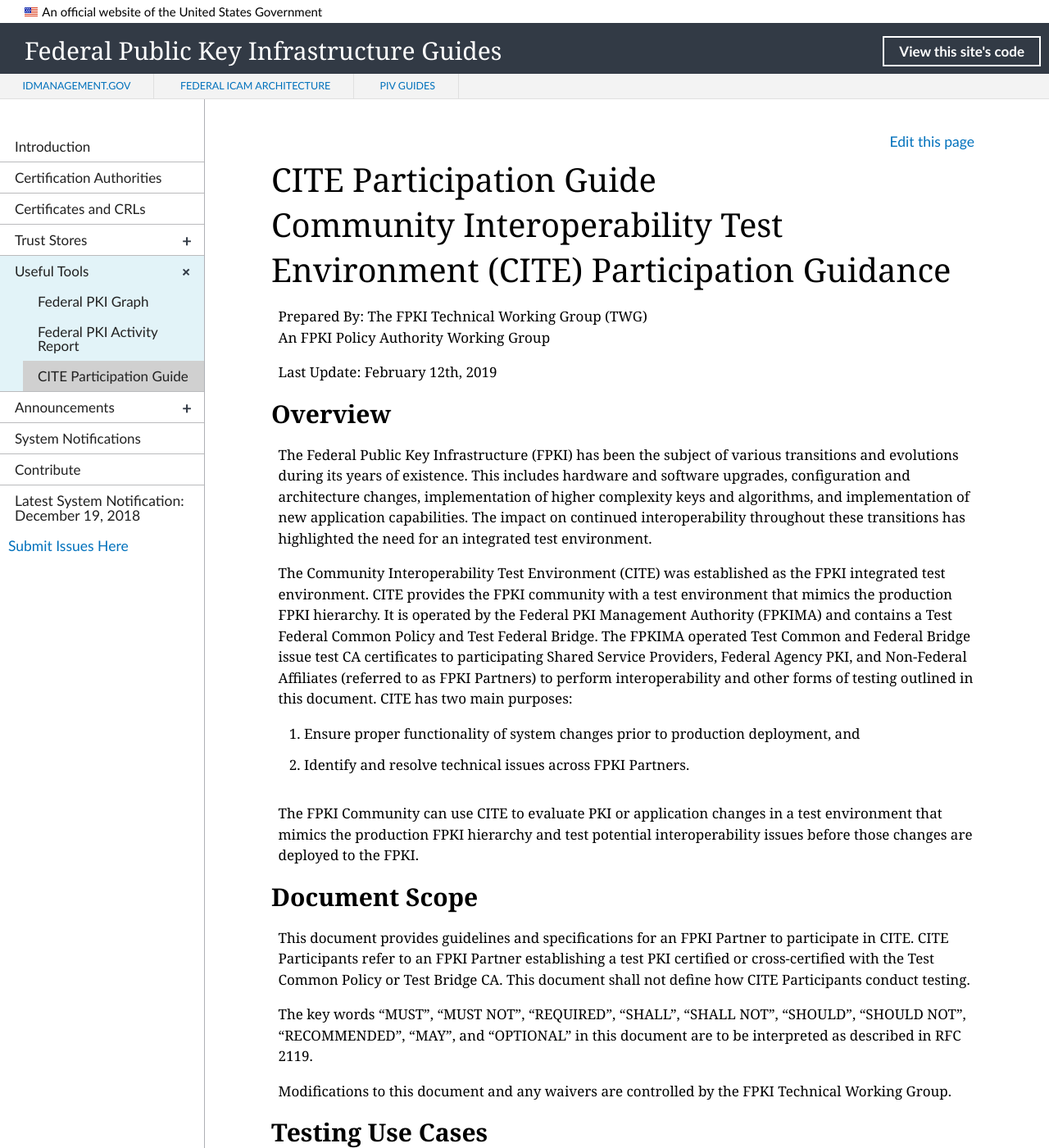
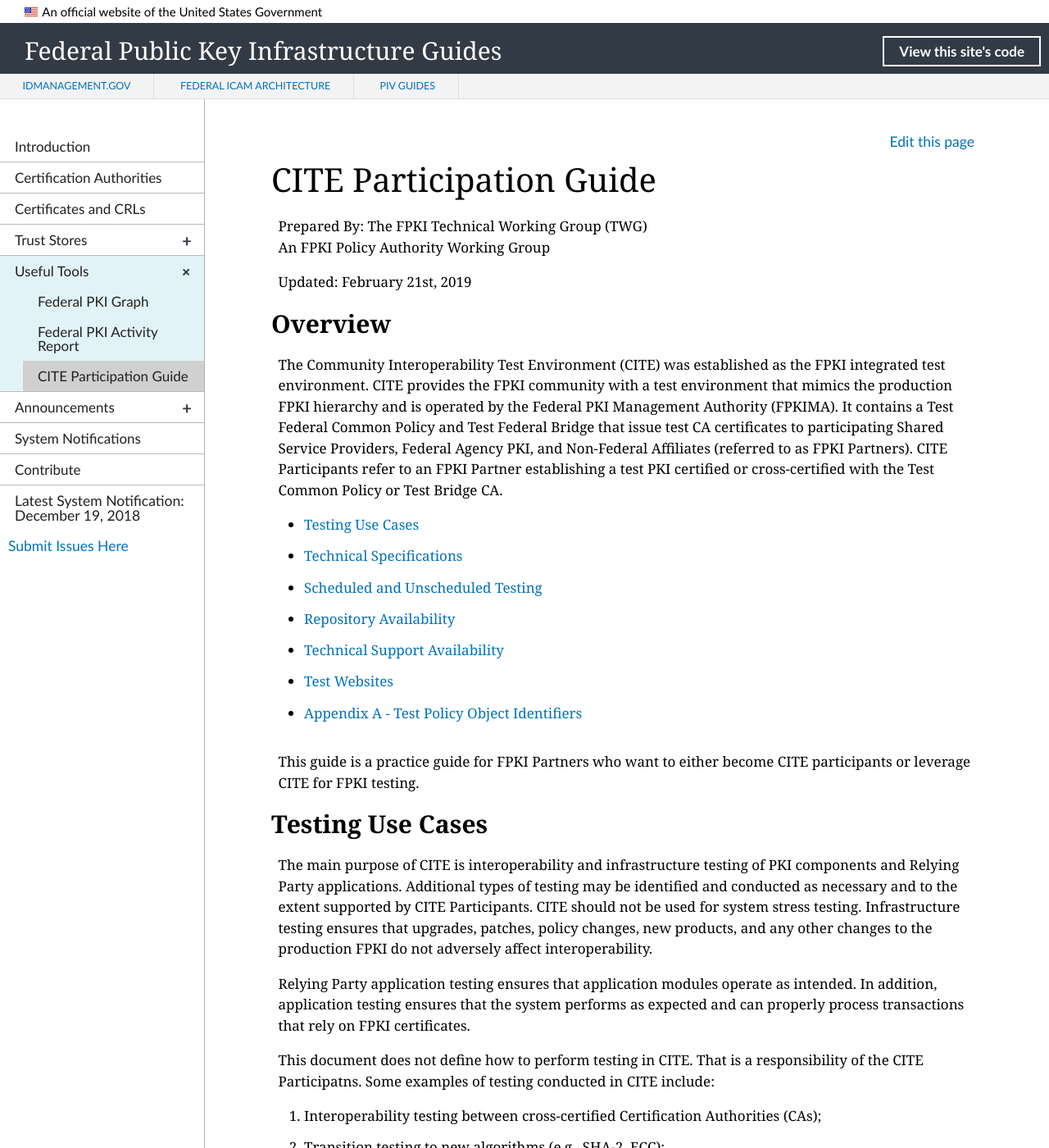
Before and after one commit to GSA/fpki-guides, a Jekyll site: the page built from _tools/cite-guide.md, in a window 1280 px wide and 1400 px high. Shown: the whole window at 82% size. Built offline with Jekyll 4.4.1, drawn with Linux system fonts in a browser that asks for light colours; nearby versions of some CDN libraries; library files that are not in the unit come from our copies; some of the changed text lies outside the part shown.

Commit message:
Integrate Comments
- Removed Title.
- Added links to each section for easy navigation.
- Integrated portions of document scope into overview and technical specifications and removed the section.
- Removed waiver requirement as this is a practice guide.
- Integrated portions of terms and conditions into technical specifications and removed the section.

```diff
--- a/_tools/cite-guide.md
+++ b/_tools/cite-guide.md
@@ -5,31 +5,24 @@
 permalink: /tools/citeguide/
 ---
 
-# Community Interoperability Test Environment (CITE) Participation Guidance
-
 Prepared By: The FPKI Technical Working Group (TWG)  <br>
 An FPKI Policy Authority Working Group
 
-Last Update: February 12th, 2019 <br>
+Updated: February 21st, 2019 <br>
 
 ## Overview
 
-The Federal Public Key Infrastructure (FPKI) has been the subject of various transitions and evolutions during its years of existence. This includes hardware and software upgrades, configuration and architecture changes, implementation of higher complexity keys and algorithms, and implementation of new application capabilities. The impact on continued interoperability throughout these transitions has highlighted the need for an integrated test environment.
+The Community Interoperability Test Environment (CITE) was established as the FPKI integrated test environment. CITE provides the FPKI community with a test environment that mimics the production FPKI hierarchy and is operated by the Federal PKI Management Authority (FPKIMA). It contains a Test Federal Common Policy and Test Federal Bridge that issue test CA certificates to participating Shared Service Providers, Federal Agency PKI, and Non-Federal Affiliates (referred to as FPKI Partners). CITE Participants refer to an FPKI Partner establishing a test PKI certified or cross-certified with the Test Common Policy or Test Bridge CA.
 
-The Community Interoperability Test Environment (CITE) was established as the FPKI integrated test environment. CITE provides the FPKI community with a test environment that mimics the production FPKI hierarchy. It is operated by the Federal PKI Management Authority (FPKIMA) and contains a Test Federal Common Policy and Test Federal Bridge. The FPKIMA operated Test Common and Federal Bridge issue test CA certificates to participating Shared Service Providers, Federal Agency PKI, and Non-Federal Affiliates (referred to as FPKI Partners) to perform interoperability and other forms of testing outlined in this document. CITE has two main purposes:
+- [Testing Use Cases](#testing-use-cases)
+- [Technical Specifications](#technical-specifications)
+- [Scheduled and Unscheduled Testing](#scheduled-and-unscheduled-testing)
+- [Repository Availability](#repository-availability)
+- [Technical Support Availability](#technical-support-availability)
+- [Test Websites](#test-websites)
+- [Appendix A - Test Policy Object Identifiers](#appendix-a-test-policy-object-identifiers)
 
-1. Ensure proper functionality of system changes prior to production deployment, and
-2. Identify and resolve technical issues across FPKI Partners.
-
-The FPKI Community can use CITE to evaluate PKI or application changes in a test environment that mimics the production FPKI hierarchy and test potential interoperability issues before those changes are deployed to the FPKI. <br>
-
-## Document Scope
-
-This document provides guidelines and specifications for an FPKI Partner to participate in CITE. CITE Participants refer to an FPKI Partner establishing a test PKI certified or cross-certified with the Test Common Policy or Test Bridge CA. This document shall not define how CITE Participants conduct testing.
-
-The key words "MUST", "MUST NOT", "REQUIRED", "SHALL", "SHALL NOT", "SHOULD", "SHOULD NOT", "RECOMMENDED",  "MAY", and "OPTIONAL" in this document are to be interpreted as described in RFC 2119.
-
-Modifications to this document and any waivers are controlled by the FPKI Technical Working Group. <br>
+This guide is a practice guide for FPKI Partners who want to either become CITE participants or leverage CITE for FPKI testing.
 
 ## Testing Use Cases
 
@@ -37,7 +30,7 @@
 
 Relying Party application testing ensures that application modules operate as intended. In addition, application testing ensures that the system performs as expected and can properly process transactions that rely on FPKI certificates.
 
-Some examples of testing conducted in CITE include:
+This document does not define how to perform testing in CITE. That is a responsibility of the CITE Participatns. Some examples of testing conducted in CITE include:
 1. Interoperability testing between cross-certified Certification Authorities (CAs);
 2. Transition testing to new algorithms (e.g., SHA-2, ECC);
 3. PIV and PIV-I card interoperability testing;
@@ -46,15 +39,9 @@
 
 When testing is successful in CITE, assurance is gained that the proposed change(s) will operate in the production FPKI as intended. When tests fail in the CITE, issues are identified and addressed without production FPKI impact. <br>
 
-## Terms and Conditions
-
-To ensure CITE provides effective services and comprehensive test results, each CITE participant should emulate its production environment as closely as possible in CITE. To the extent possible, the test environment should include the same products, logical architecture, and community integration relationships as in the production environment.
-
-The closer the test environment is to the production, the more likely issues can be discovered and resolved early in the development and testing process. For example, if a Federal Agency PKI includes both HTTP and LDAP URIs in its production certificates, both types of URIs should be included in its CITE test certificates, along with operational repositories corresponding to those URIs. Therefore, both methods available in production can be tested in the CITE. <br>
-
 ## Technical Specifications
 
-CITE participants shall follow the below technical specifications.
+The FPKI Community can use CITE to evaluate PKI or application changes in a test environment that mimics the production FPKI hierarchy and test potential interoperability issues before those changes are deployed to the FPKI. CITE participants shall follow the below technical specifications.
 
 1. The CITE Participant services shall be internet accessible.
 2. Repository availability and technical support should be maintained as detailed in the [Repository Availability](#repository-availability) and [Technical Support Availability](#technical-support-availability) sections.
@@ -70,10 +57,10 @@
     1. Test certificates and CRL profiles (including version, key length, extensions, and syntax) shall match that of the production environment.
     2. The CITE CRLs may have a longer validation period than is required in production.
     3. The CITE CA certificates and cross-certificates shall depict the same trust relationships as in the production environment.
-    4. CITE Participants should assert test certificate policy Object Identifiers (OIDs), when testing with CITE. See [Appendix A](#appendix-a) for test OIDs and their production equivalent.
+    4. CITE Participants should assert test certificate policy Object Identifiers (OIDs), when testing with CITE. See [Appendix A - Test Policy Object Identifiers](#appendix-a-test-policy-object-identifiers) for test OIDs and their production equivalent.
     5. Resource references (such as CRL Distribution Points and Authority Information Access (AIA) points in the CITE certificates shall correspond to appropriately functional repositories.
 
-{% include alert-warning.html content="If publicly posting private keys for testing purposes, the corresponding certificates are required to assert test certificate policy OIDs (see [Appendix A](#appendix-a) for test certificate policy OIDs)." %} <br>
+{% include alert-warning.html content="If publicly posting private keys for testing purposes, the corresponding certificates are required to assert test certificate policy OIDs [Appendix A - Test Policy Object Identifiers](#appendix-a-test-policy-object-identifiers) for test certificate policy OIDs)." %} <br>
 
 ## Scheduled and Unscheduled Testing
 
@@ -107,11 +94,9 @@
 
 | FPKI Partner | Website URL |
 | ------------ | ----------- |
-| No test websites established at this time | |
+| No test websites shared at this time | |
 
-## Appendix A
-
-### Policy Object Identifiers (OIDS) and Mapping Table
+## Appendix A - Test Policy Object Identifiers
 
 The table below lists the current test to production OID equivalent used by the FPKIMA and CITE Participants.
 
@@ -120,7 +105,6 @@
 3. [Federal Shared Service Provider (SSP) Test OIDs](#federal-shared-service-provider-ssp-test-oids)
 4. [Non-Federal Issuer (NFI) Test OIDs](#non-federal-issuer-nfi-test-oids)
 5. [Commercial PKI Bridge Test OIDs](#commercial-pki-bridge-test-oids)
-6. [Deprecated Test OIDs](#deprecated-test-oids)
 
 ### Federal PKI Trust Infrastructure Test OIDs
 
@@ -259,6 +243,8 @@
 
 ### Federal Shared Service Provider (SSP) Test OIDs
 
+All SSPs directly assert Federal Common Policy OIDs.
+
 See [Federal PKI Federal Common Policy](#federal-pki-federal-common-policy)
 
 ### Non-Federal Issuer (NFI) Test OIDs
```
